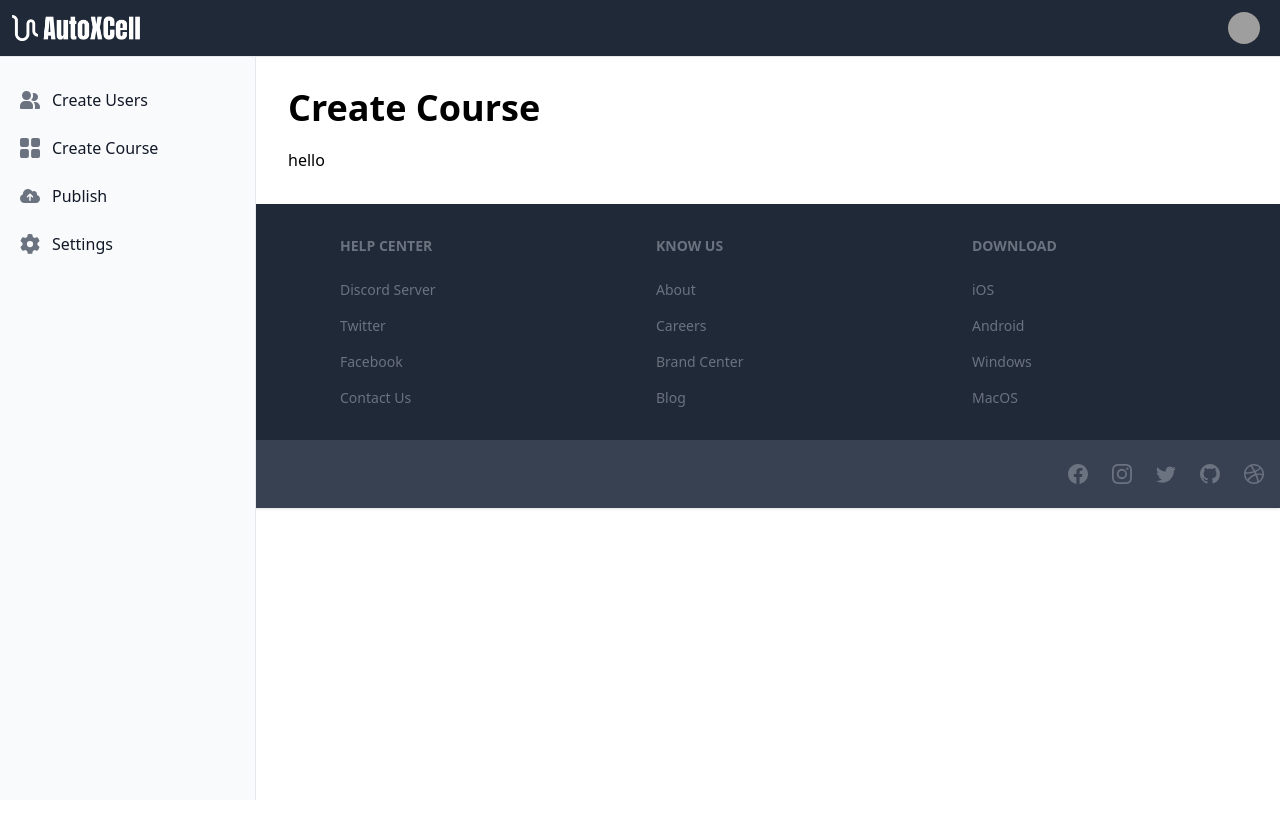
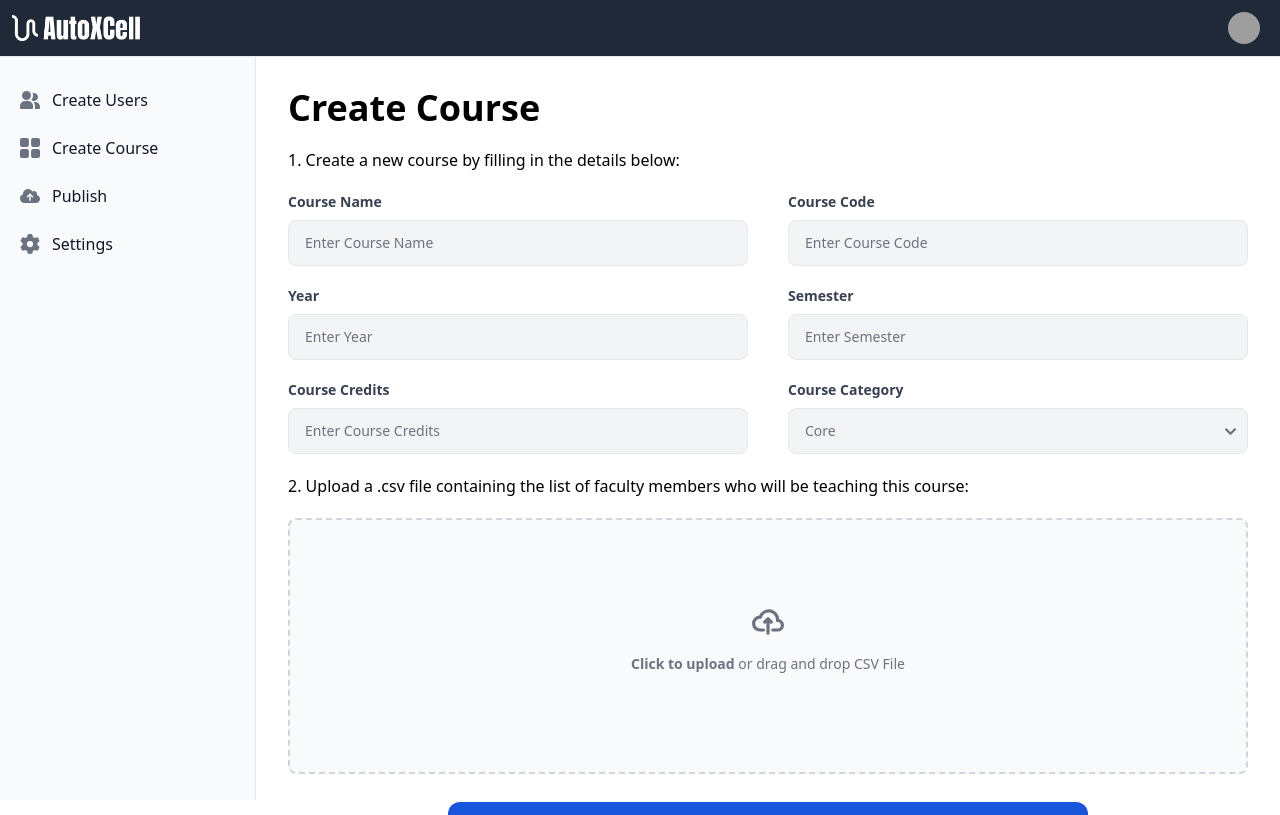
Before and after one commit to akshatbiniwale/client-ecas, a React (Vite) app: page /operator/home/create-course in a window 1280 px wide. Shown: the top 815 px of the page. Built offline with nearby package versions, Linux system fonts and the light colour scheme; grey boxes are pictures that could not be loaded.

Commit message:
Create Course Design Complete

```diff
--- a/src/App.jsx
+++ b/src/App.jsx
@@ -1,9 +1,10 @@
 import { Routes, Route } from "react-router-dom";
 import Footer from "./components/footer";
 import Home from "./pages/home";
-import OperatorLogin from "./pages/OperatorLogin";
-import OperatorCreateUsers from "./pages/OperatorCreateUsers";
-import OperatorCreateCourse from "./pages/OperatorCreateCourse";
+import OperatorLogin from "./pages/operator/OperatorLogin";
+import OperatorCreateUsers from "./pages/operator/OperatorCreateUsers";
+import OperatorCreateCourse from "./pages/operator/OperatorCreateCourse";
+import OperatorPublish from "./pages/operator/OperatorPublish";
 
 const App = () => {
 	return (
@@ -21,6 +22,7 @@ const App = () => {
 							path="create-course"
 							element={<OperatorCreateCourse />}
 						/>
+						<Route path="publish" element={<OperatorPublish />} />
 					</Route>
 				</Route>
 			</Routes>
--- /dev/null
+++ b/src/pages/operator/OperatorCreateCourse.jsx
@@ -0,0 +1,125 @@
+import OperatorSidebar from "./OperatorSidebar";
+
+const OperatorCreateCourse = () => {
+	// const [isOpenUserDropdown, setIsOpenUserDropdown] = useState(false);
+	// const [dashboardOption, setDashboardOption] = useState("");
+
+	return (
+		<div>
+			<OperatorSidebar />
+			<div className="p-4 sm:ml-64">
+				<div className="p-4 mt-14">
+					<p className="font-bold text-4xl mb-5">Create Course</p>
+					<p className="mb-5">
+						1. Create a new course by filling in the details below:
+					</p>
+					<div className="grid grid-cols-2 gap-x-10">
+						<div className="mb-5">
+							<label className="block text-gray-700 text-sm font-semibold mb-2">
+								Course Name
+							</label>
+							<input
+								type="text"
+								placeholder="Enter Course Name"
+								className="px-4 py-3 rounded-lg bg-gray-100 border border-gray-200 placeholder-gray-500 text-sm focus:bg-white w-full"
+							/>
+						</div>
+						<div className="mb-5">
+							<label className="block text-gray-700 text-sm font-semibold mb-2">
+								Course Code
+							</label>
+							<input
+								type="text"
+								placeholder="Enter Course Code"
+								className="px-4 py-3 rounded-lg bg-gray-100 border border-gray-200 placeholder-gray-500 text-sm focus:bg-white w-full"
+							/>
+						</div>
+						<div className="mb-5">
+							<label className="block text-gray-700 text-sm font-semibold mb-2">
+								Year
+							</label>
+							<input
+								type="number"
+								placeholder="Enter Year"
+								className="px-4 py-3 rounded-lg bg-gray-100 border border-gray-200 placeholder-gray-500 text-sm focus:bg-white w-full"
+							/>
+						</div>
+						<div className="mb-5">
+							<label className="block text-gray-700 text-sm font-semibold mb-2">
+								Semester
+							</label>
+							<input
+								type="number"
+								placeholder="Enter Semester"
+								className="px-4 py-3 rounded-lg bg-gray-100 border border-gray-200 placeholder-gray-500 text-sm focus:bg-white w-full"
+							/>
+						</div>
+						<div className="mb-5">
+							<label className="block text-gray-700 text-sm font-semibold mb-2">
+								Course Credits
+							</label>
+							<input
+								type="number"
+								placeholder="Enter Course Credits"
+								className="px-4 py-3 rounded-lg bg-gray-100 border border-gray-200 placeholder-gray-500 text-sm focus:bg-white w-full"
+							/>
+						</div>
+						<div className="mb-5">
+							<label className="block text-gray-700 text-sm font-semibold mb-2">
+								Course Category
+							</label>
+							<select className="px-4 py-3 rounded-lg bg-gray-100 border border-gray-200 text-gray-500 text-sm focus:bg-white w-full">
+								<option>Core</option>
+								<option>Program Elective</option>
+								<option>Open Elective</option>
+								<option>SEVA / SATVA</option>
+							</select>
+						</div>
+					</div>
+					<p className="mb-5 space-y-1.5">
+						2. Upload a .csv file containing the list of faculty
+						members who will be teaching this course:
+					</p>
+					<div className="flex items-center justify-center w-full">
+						<label className="flex flex-col items-center justify-center w-full h-64 border-2 border-gray-300 border-dashed rounded-lg cursor-pointer bg-gray-50 dark:bg-gray-700 hover:bg-gray-100 dark:border-gray-600 dark:hover:border-gray-500 dark:hover:bg-gray-600">
+							<div className="flex flex-col items-center justify-center pt-5 pb-6">
+								<svg
+									className="w-8 h-8 mb-4 text-gray-500 dark:text-gray-400"
+									aria-hidden="true"
+									xmlns="http://www.w3.org/2000/svg"
+									fill="none"
+									viewBox="0 0 20 16"
+								>
+									<path
+										stroke="currentColor"
+										strokeLinecap="round"
+										strokeLinejoin="round"
+										strokeWidth="2"
+										d="M13 13h3a3 3 0 0 0 0-6h-.025A5.56 5.56 0 0 0 16 6.5 5.5 5.5 0 0 0 5.207 5.021C5.137 5.017 5.071 5 5 5a4 4 0 0 0 0 8h2.167M10 15V6m0 0L8 8m2-2 2 2"
+									/>
+								</svg>
+								<p className="mb-2 text-sm text-gray-500 dark:text-gray-400">
+									<span className="font-semibold">
+										Click to upload
+									</span>{" "}
+									or drag and drop CSV File
+								</p>
+							</div>
+							<input type="file" className="hidden" />
+						</label>
+					</div>
+					<div className="flex justify-center">
+						<button
+							className="mt-7 w-2/3 bg-blue-700 rounded-xl text-white text-lg font-semibold py-2"
+							type="submit"
+						>
+							Create Course
+						</button>
+					</div>
+				</div>
+			</div>
+		</div>
+	);
+};
+
+export default OperatorCreateCourse;
--- a/src/pages/OperatorCreateUsers.jsx
+++ b/src/pages/operator/OperatorCreateUsers.jsx
@@ -1,4 +1,4 @@
-import OperatorSidebar from './OperatorSidebar';
+import OperatorSidebar from "./OperatorSidebar";
 
 const OperatorCreateUsers = () => {
 	// const [isOpenUserDropdown, setIsOpenUserDropdown] = useState(false);
--- a/src/pages/OperatorLogin.jsx
+++ b/src/pages/operator/OperatorLogin.jsx
@@ -1,4 +1,4 @@
-import Logo from "../assets/autoxcell-high-resolution-logo-transparent.png";
+import Logo from "../../assets/autoxcell-high-resolution-logo-transparent.png";
 import { useState } from "react";
 
 const OperatorLogin = () => {
--- a/src/pages/OperatorCreateCourse.jsx
+++ b/src/pages/operator/OperatorPublish.jsx
@@ -1,6 +1,6 @@
 import OperatorSidebar from "./OperatorSidebar";
 
-const OperatorCreateCourse = () => {
+const OperatorPublish = () => {
 	// const [isOpenUserDropdown, setIsOpenUserDropdown] = useState(false);
 	// const [dashboardOption, setDashboardOption] = useState("");
 
@@ -9,12 +9,11 @@ const OperatorCreateCourse = () => {
 			<OperatorSidebar />
 			<div className="p-4 sm:ml-64">
 				<div className="p-4 mt-14">
-					<p className="font-bold text-4xl mb-5">Create Course</p>
-					hello
+					hello world yaha pe publish karna hai
 				</div>
 			</div>
 		</div>
 	);
 };
 
-export default OperatorCreateCourse;
+export default OperatorPublish;
--- a/src/pages/OperatorSidebar.jsx
+++ b/src/pages/operator/OperatorSidebar.jsx
@@ -1,5 +1,5 @@
-import Logo from "../assets/autoxcell-high-resolution-logo-white-transparent.png";
-import User from "../assets/user.png";
+import Logo from "../../assets/autoxcell-high-resolution-logo-white-transparent.png";
+import User from "../../assets/user.png";
 import { useState } from "react";
 
 const OperatorSidebar = () => {
@@ -138,7 +138,7 @@ const OperatorSidebar = () => {
 						</li>
 						<li>
 							<a
-								href="#"
+								href="/operator/home/publish"
 								className="flex items-center p-2 text-gray-900 rounded-lg dark:text-white hover:bg-gray-100 dark:hover:bg-gray-700 group"
 							>
 								<svg
```
